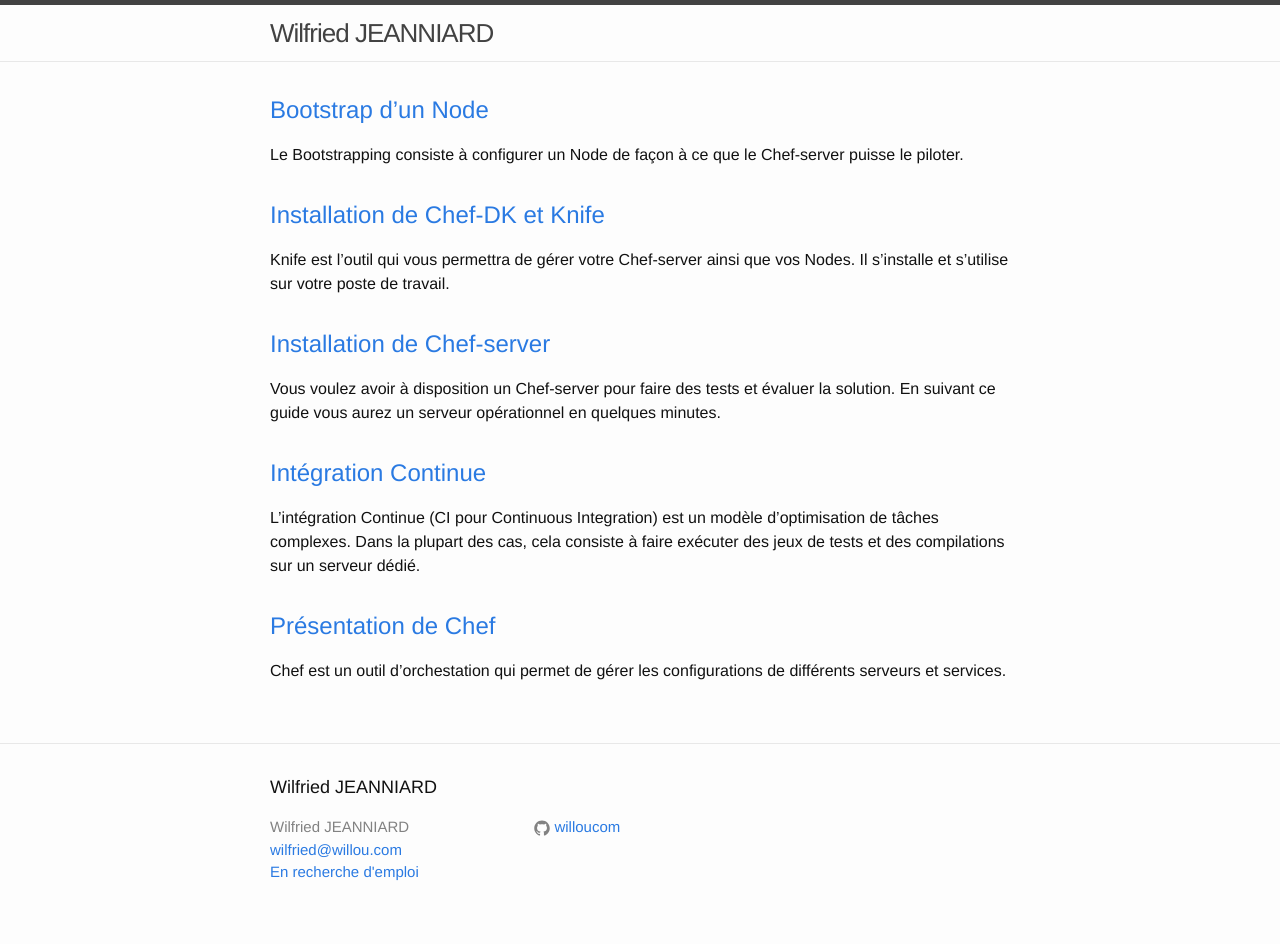
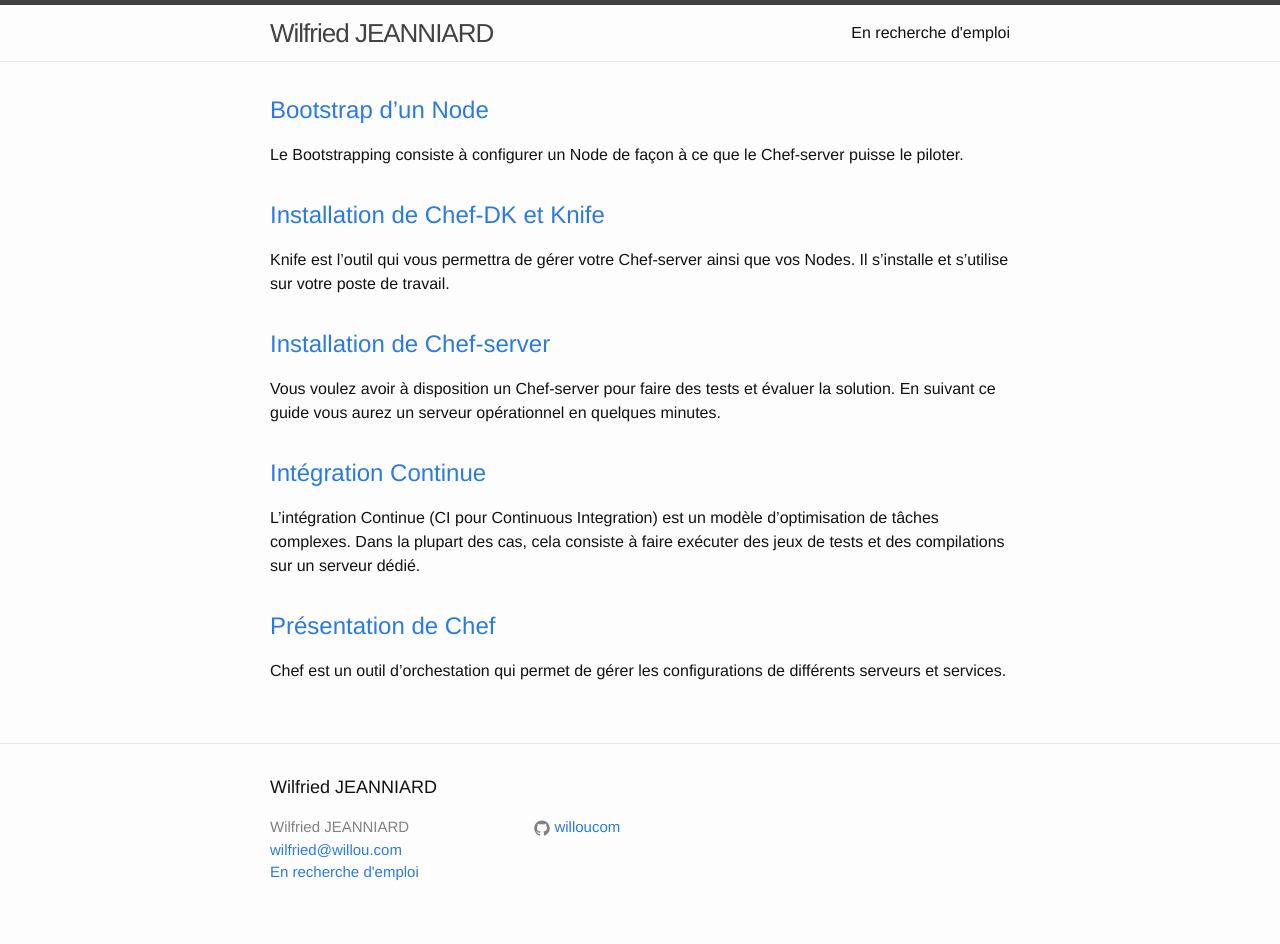
Before and after one commit to willoucom/willoucom.github.io, a Jekyll site: the page built from index.html, in a window 1280 px wide. Built offline with Jekyll 4.4.1, drawn with Linux system fonts in a browser that asks for light colours.

Commit message:
Update header.html

```diff
--- a/_includes/header.html
+++ b/_includes/header.html
@@ -19,6 +19,7 @@
           <a class="page-link" href="{{ my_page.url | prepend: site.baseurl }}">{{ my_page.title }}</a>
           {% endif %}
         {% endfor %}
+          <a class="page-link" href="http://doyoubuzz.com/wilfried-jeanniard" target="_blank">En recherche d'emploi</a>
       </div>
     </nav>
 
```
